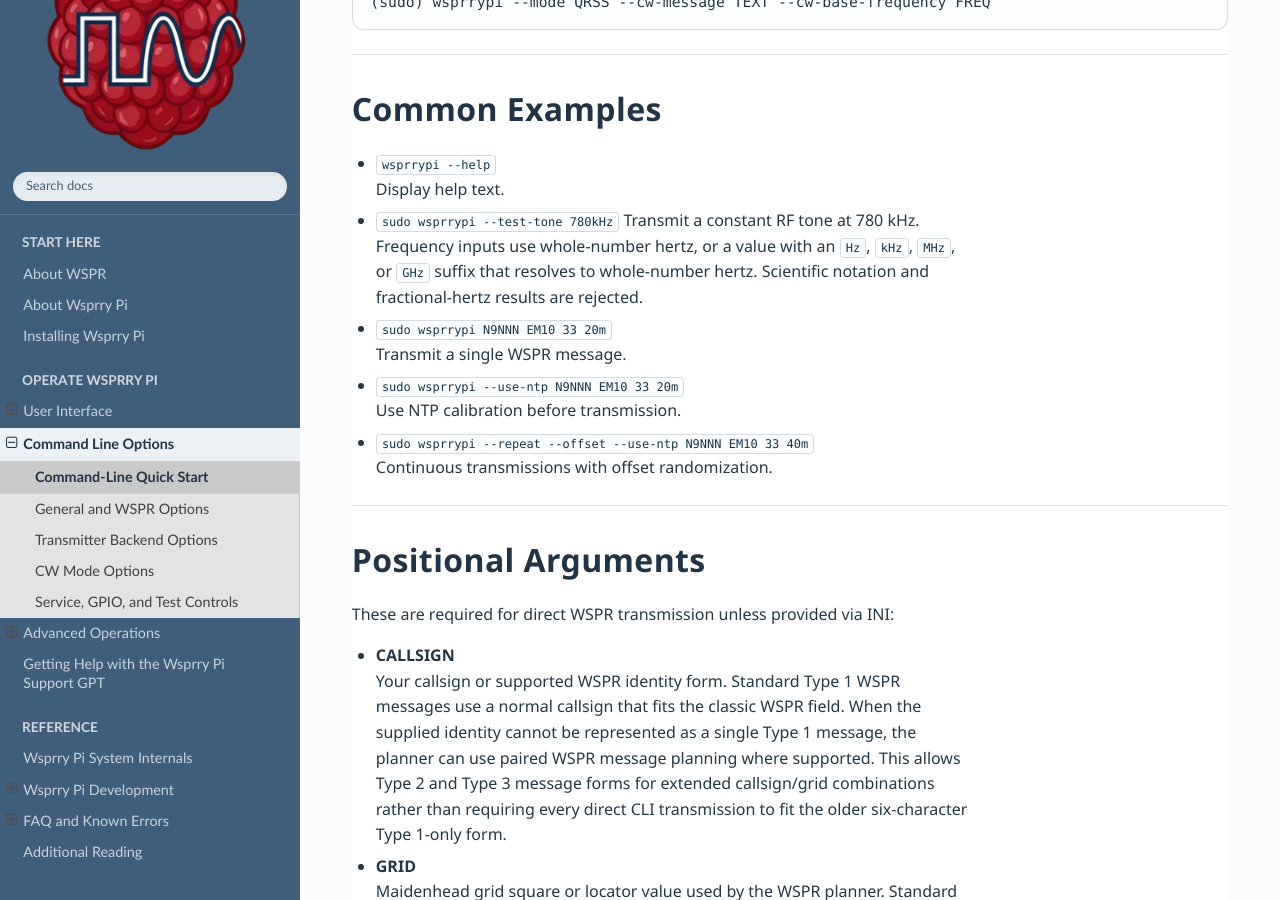
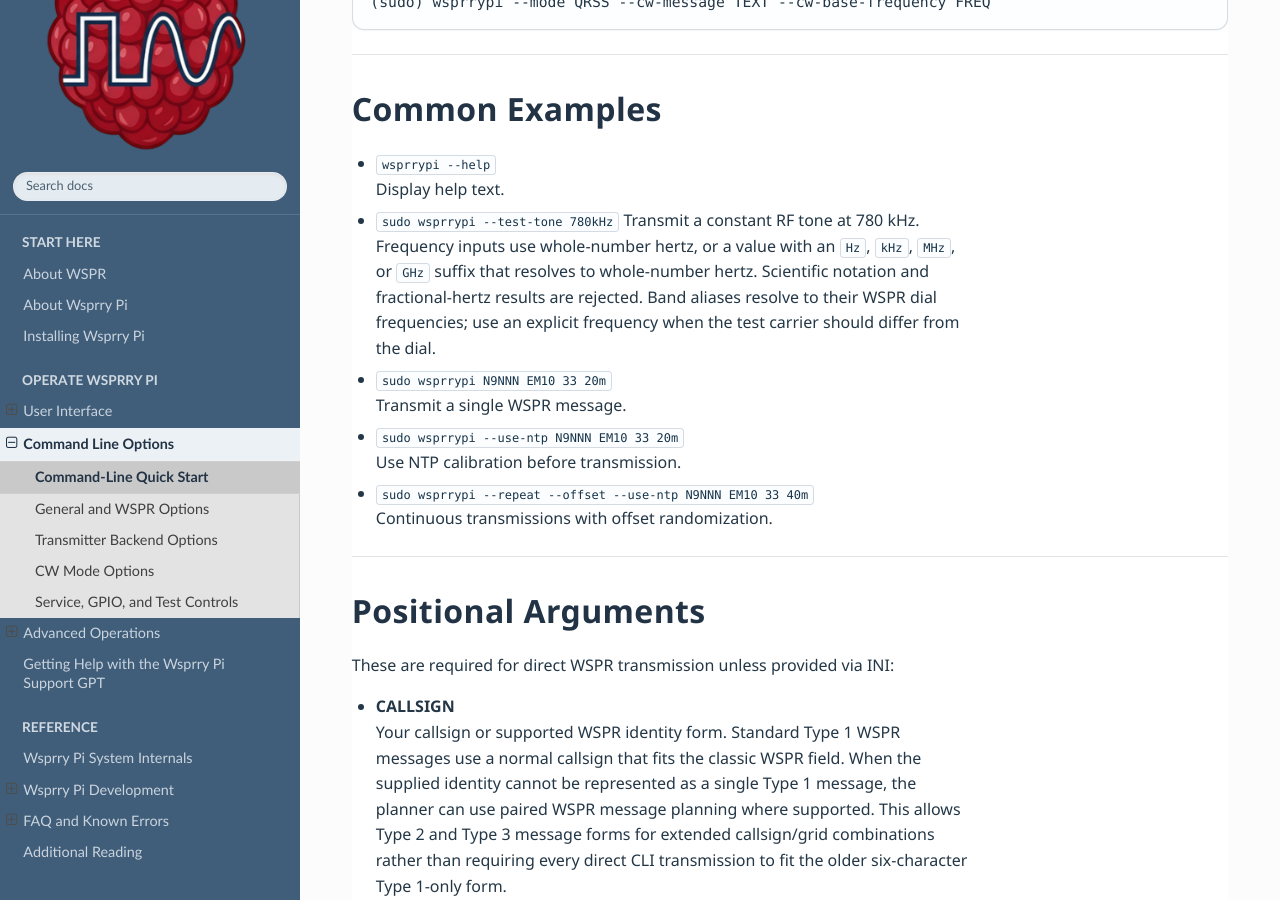
Before and after one commit to WsprryPi/Wsprry_Pi_Docs, a Sphinx documentation site: the page built from docs/Command_Line_Operations/quick_start.md, in a window 1280 px wide and 900 px high, scrolled down 1274 px. Built offline with Sphinx 7.4.7 and the Read the Docs theme 3.1.0, drawn with Linux system fonts in a browser that asks for light colours.

```diff
--- a/docs/Command_Line_Operations/quick_start.md
+++ b/docs/Command_Line_Operations/quick_start.md
@@ -60,7 +60,8 @@
   Transmit a constant RF tone at 780 kHz. Frequency inputs use whole-number
   hertz, or a value with an `Hz`, `kHz`, `MHz`, or `GHz` suffix that resolves
   to whole-number hertz. Scientific notation and fractional-hertz results are
-  rejected.
+  rejected. Band aliases resolve to their WSPR dial frequencies; use an
+  explicit frequency when the test carrier should differ from the dial.
 
 - `sudo wsprrypi N9NNN EM10 33 20m`
   Transmit a single WSPR message.
```
Also changed, not shown: docs/About_Wsprry_Pi/index.md (+1 -1 lines), docs/Command_Line_Operations/service_test_controls.md (+2 -1 lines).
